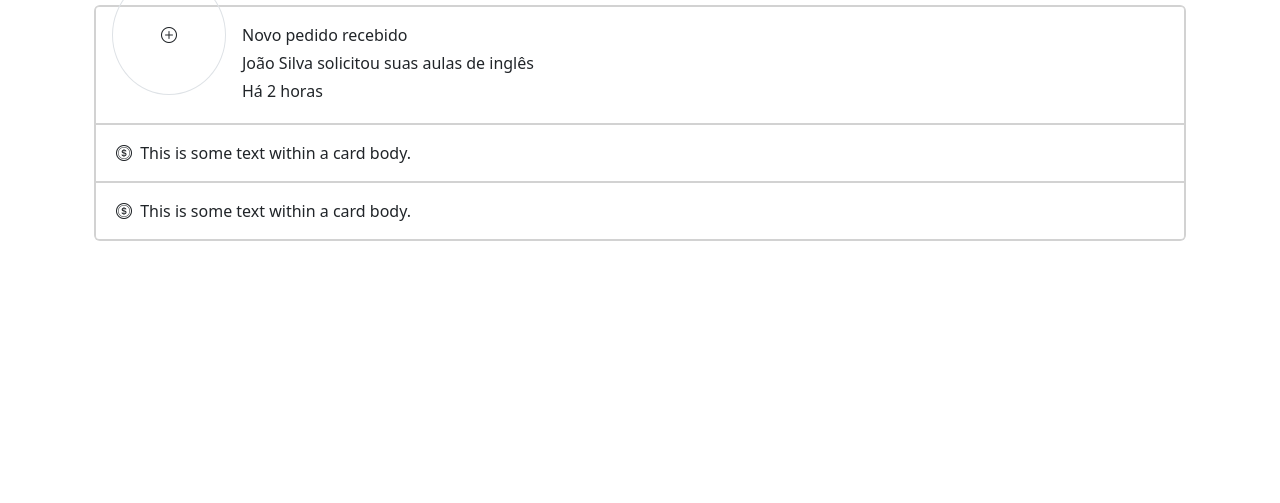
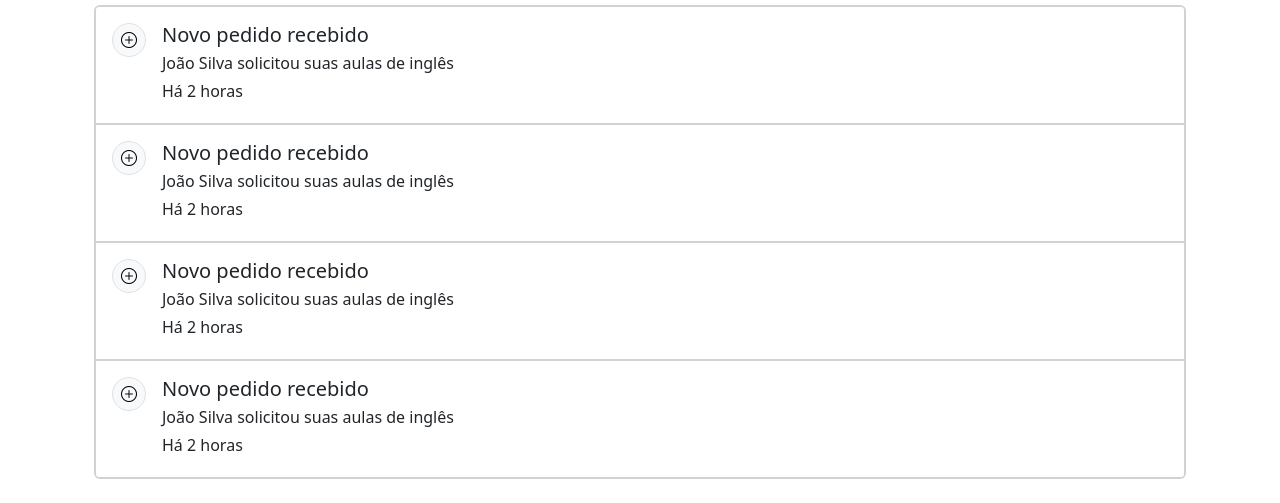
Before and after one commit to ICEI-PUC-Minas-PMV-SI/pmv-si-2025-2-pe1-t1-projtradeskills, a plain HTML site: page src/dashboard/index.html in a window 1280 px wide. Shown: the part 390-893 px from the top of the page. Before the commit the page ends 800 px from the top, so only its background shows below. Drawn offline with nearby package versions, Linux system fonts and the light colour scheme.

Commit message:
feat: adjusting component activity recent

```diff
--- a/src/dashboard/index.html
+++ b/src/dashboard/index.html
@@ -73,7 +73,7 @@
       </section>
       <section class="container">
         <div class="my-4">
-          <h3 class="h2 text-center">Atividades recentes</h3>
+          <h3 class="h2 text-start text-sm-center">Atividades recentes</h3>
         </div>
         <div
           class="d-flex flex-column flex-wrap justify-content-center align-items-center gap-4 my-4"
@@ -82,31 +82,89 @@
             <div class="card w-100 rounded-0 rounded-top-1">
               <div class="card-body">
                 <div class="d-flex flex-row gap-3">
-                  <div class="">
-                    <i class="bi bi-plus-circle p-5 rounded-circle border"></i>
+                  <div class="d-block">
+                    <div
+                      class="btn btn-light border rounded-circle p-2 lh-1"
+                      type="button"
+                    >
+                      <i class="bi bi-plus-circle"></i>
+                      <span class="visually-hidden">Dismiss</span>
+                    </div>
                   </div>
                   <div>
-                    <p class="mb-1">Novo pedido recebido</p>
-                    <p class="mb-1">João Silva solicitou suas aulas de inglês</p>
-                    <p class="mb-1">Há 2 horas</p>
+                    <h6 class="mb-1 fs-5">Novo pedido recebido</h6>
+                    <p class="mb-1 fs-6">
+                      João Silva solicitou suas aulas de inglês
+                    </p>
+                    <p class="mb-1 fs-6">Há 2 horas</p>
                   </div>
                 </div>
               </div>
             </div>
             <div class="card w-100 rounded-0">
               <div class="card-body">
-                <p class="m-0">
-                  <i class="bi bi-coin mx-1 text"></i> This is some text within
-                  a card body.
-                </p>
+                <div class="d-flex flex-row gap-3">
+                  <div class="d-block">
+                    <div
+                      class="btn btn-light border rounded-circle p-2 lh-1"
+                      type="button"
+                    >
+                      <i class="bi bi-plus-circle"></i>
+                      <span class="visually-hidden">Dismiss</span>
+                    </div>
+                  </div>
+                  <div>
+                    <h6 class="mb-1 fs-5">Novo pedido recebido</h6>
+                    <p class="mb-1 fs-6">
+                      João Silva solicitou suas aulas de inglês
+                    </p>
+                    <p class="mb-1 fs-6">Há 2 horas</p>
+                  </div>
+                </div>
+              </div>
+            </div>
+            <div class="card w-100 rounded-0">
+              <div class="card-body">
+                <div class="d-flex flex-row gap-3">
+                  <div class="d-block">
+                    <div
+                      class="btn btn-light border rounded-circle p-2 lh-1"
+                      type="button"
+                    >
+                      <i class="bi bi-plus-circle"></i>
+                      <span class="visually-hidden">Dismiss</span>
+                    </div>
+                  </div>
+                  <div>
+                    <h6 class="mb-1 fs-5">Novo pedido recebido</h6>
+                    <p class="mb-1 fs-6">
+                      João Silva solicitou suas aulas de inglês
+                    </p>
+                    <p class="mb-1 fs-6">Há 2 horas</p>
+                  </div>
+                </div>
               </div>
             </div>
             <div class="card w-100 rounded-0 rounded-bottom-1">
               <div class="card-body">
-                <p class="m-0">
-                  <i class="bi bi-coin mx-1 text"></i> This is some text within
-                  a card body.
-                </p>
+                <div class="d-flex flex-row gap-3">
+                  <div class="d-block">
+                    <div
+                      class="btn btn-light border rounded-circle p-2 lh-1"
+                      type="button"
+                    >
+                      <i class="bi bi-plus-circle"></i>
+                      <span class="visually-hidden">Dismiss</span>
+                    </div>
+                  </div>
+                  <div>
+                    <h6 class="mb-1 fs-5">Novo pedido recebido</h6>
+                    <p class="mb-1 fs-6">
+                      João Silva solicitou suas aulas de inglês
+                    </p>
+                    <p class="mb-1 fs-6">Há 2 horas</p>
+                  </div>
+                </div>
               </div>
             </div>
           </div>
```
